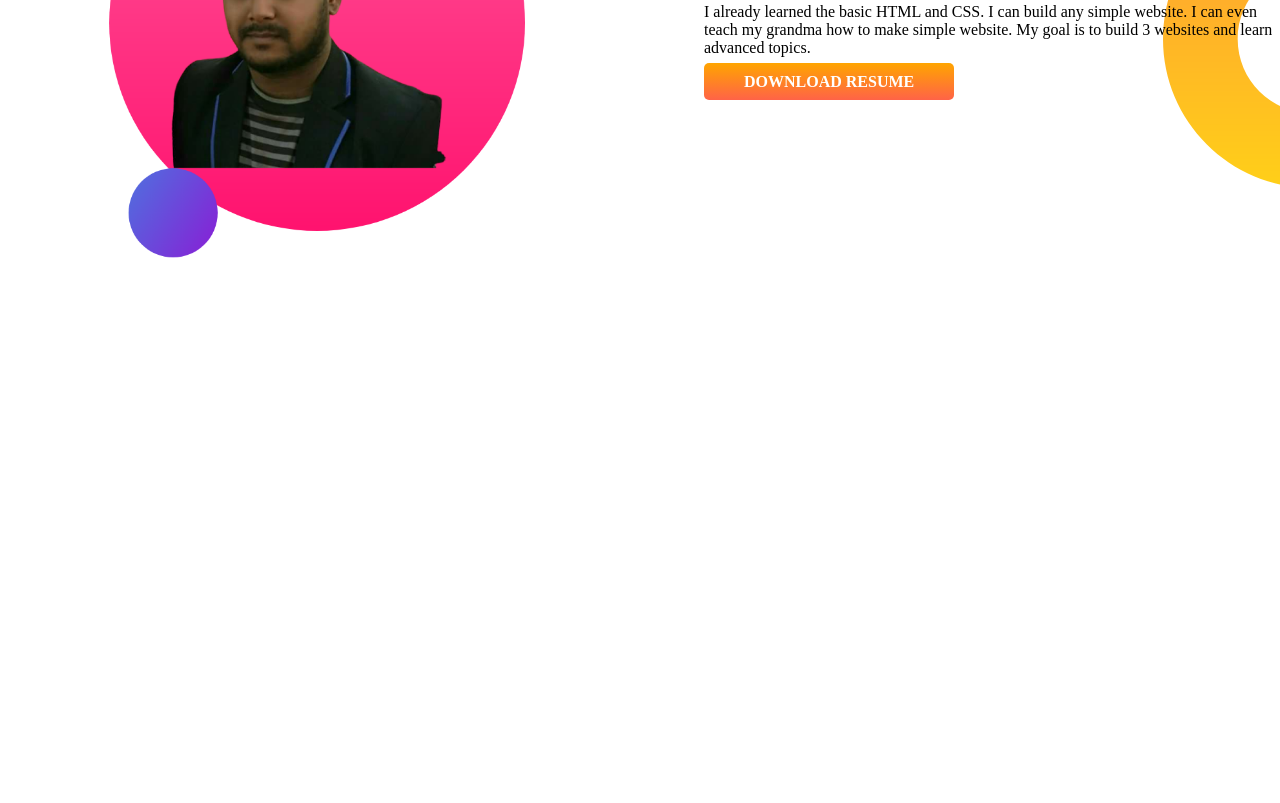
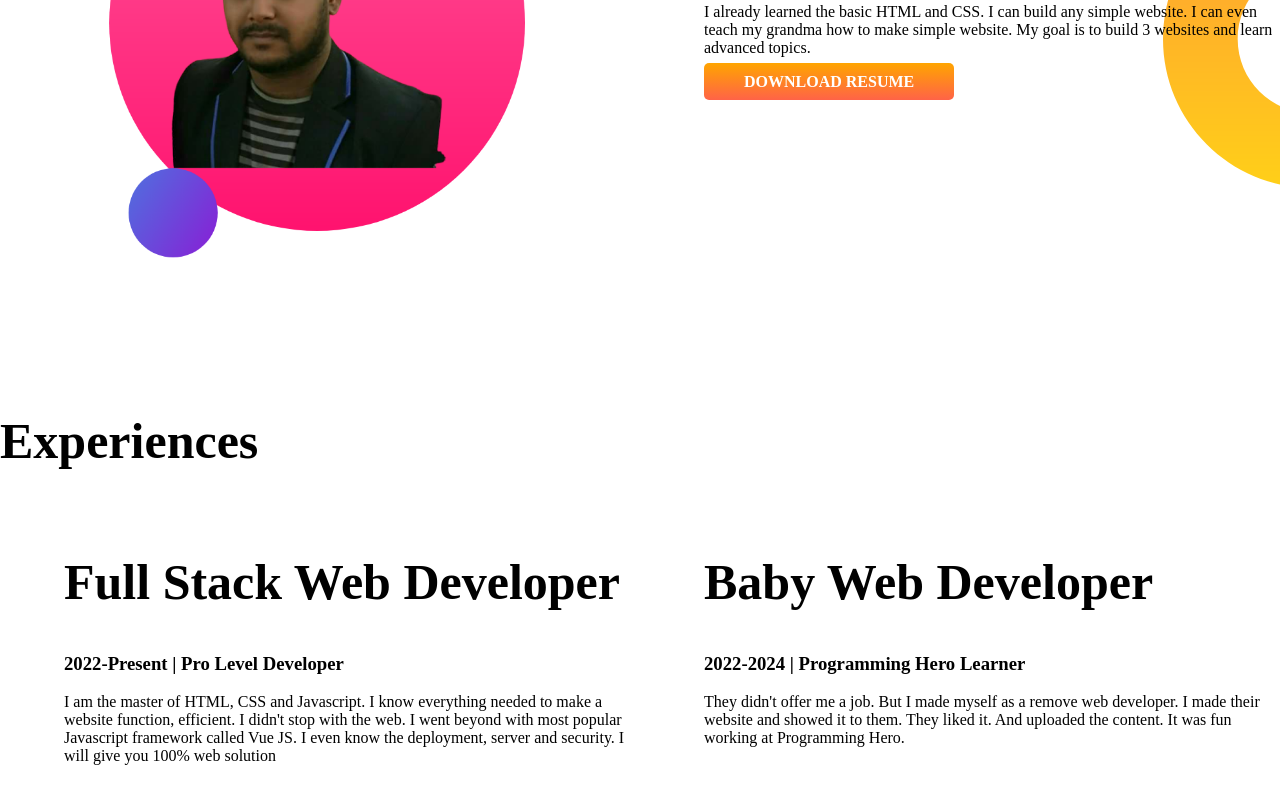
Before and after one commit to mehedihasan5734/My-second-repo, a plain HTML site: page index.html in a window 1280 px wide. Shown: the part 796-1599 px from the top of the page. Before the commit the page ends 1208 px from the top, so only its background shows below. Drawn offline with Linux system fonts and the light colour scheme.

Commit message:
dream added

```diff
--- a/index.html
+++ b/index.html
@@ -8,7 +8,7 @@
     <link rel="stylesheet" href="style.css">
 </head>
 <body>
-   <section class="top-banner">
+   <section class="top-banner flexible-container">
     <div class="half-width">
         <h1>Welcome To</h1>
    <h1><span class="orange-color">Mehedi Hasan</span> World !</h1>
@@ -21,7 +21,7 @@
    </div>
 
    </section>
-   <section class="dream-big">
+   <section class="dream-big flexible-container">
     <div class="half-width">
         <img src="images/Sujon.png" alt="">
     </div>
@@ -33,5 +33,21 @@
     </div>
 
    </section>
+   <section class="Experience-area">
+    <h1>Experiences</h1>
+    <div class="flexible-container">
+        <div class="half-width">
+            <h1>Full Stack Web Developer</h1>
+            <h3>2022-Present | Pro Level Developer</h3>
+            <p>I am the master of HTML, CSS and Javascript. I know everything needed to make a website function, efficient. I didn't stop with the web. I went beyond with most popular Javascript framework called Vue JS. I even know the deployment, server and security. I will give you 100% web solution</p>
+        </div>
+        <div class="half-width">
+            <h1>Baby Web Developer</h1>
+            <h3>2022-2024 | Programming Hero Learner</h3>
+            <p>They didn't offer me a job. But I made myself as a remove web developer. I made their website and showed it to them. They liked it. And uploaded the content. It was fun working at Programming Hero.</p>
+        </div>
+    </div>
+
+   </section>
 </body>
 </html>
--- a/style.css
+++ b/style.css
@@ -8,7 +8,7 @@ body{
 .orange-color{
     color: orange;
 }
-section{
+.flexible-container{
     display: flex;
     margin-bottom: 150px;
 }
```
